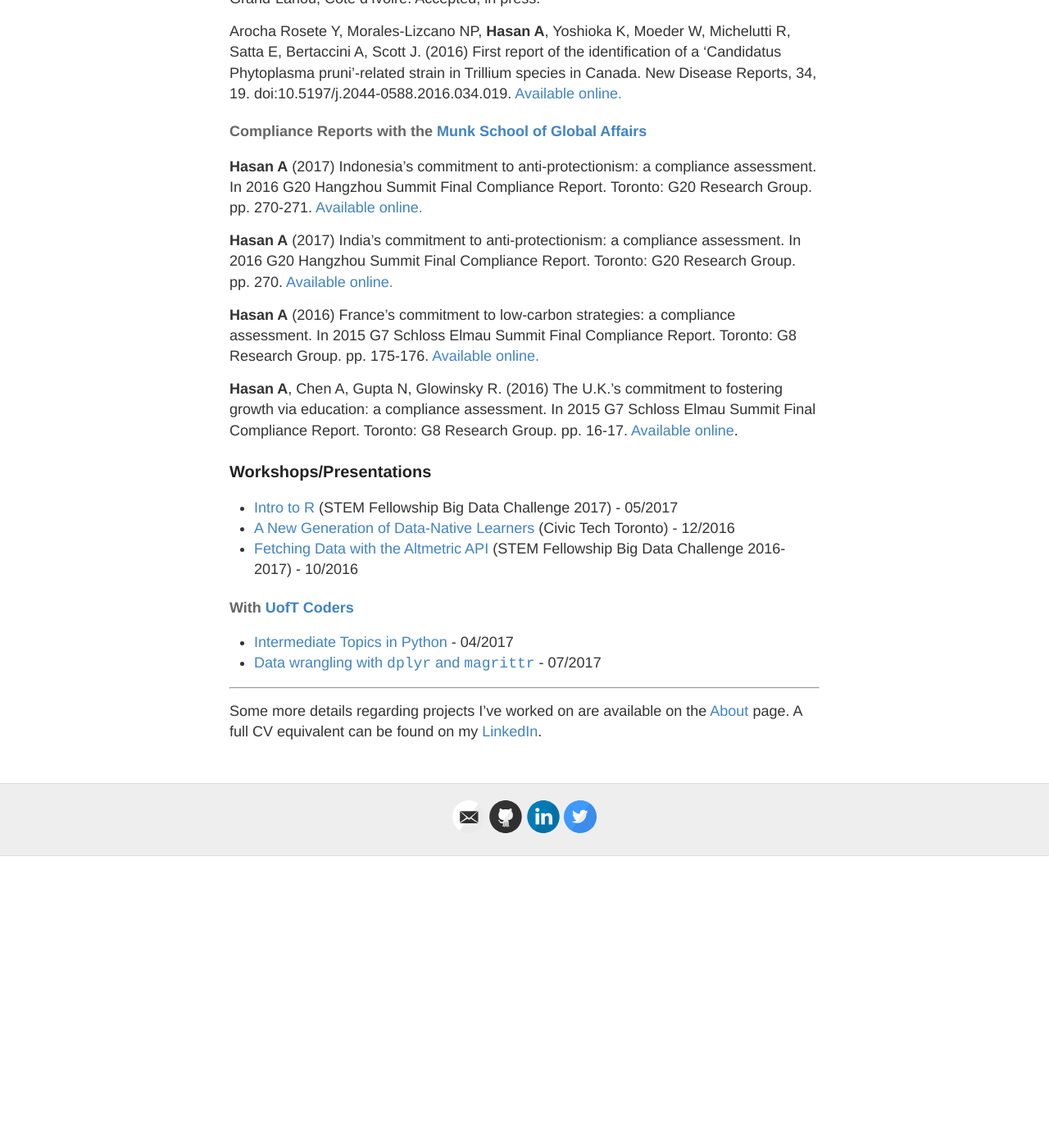
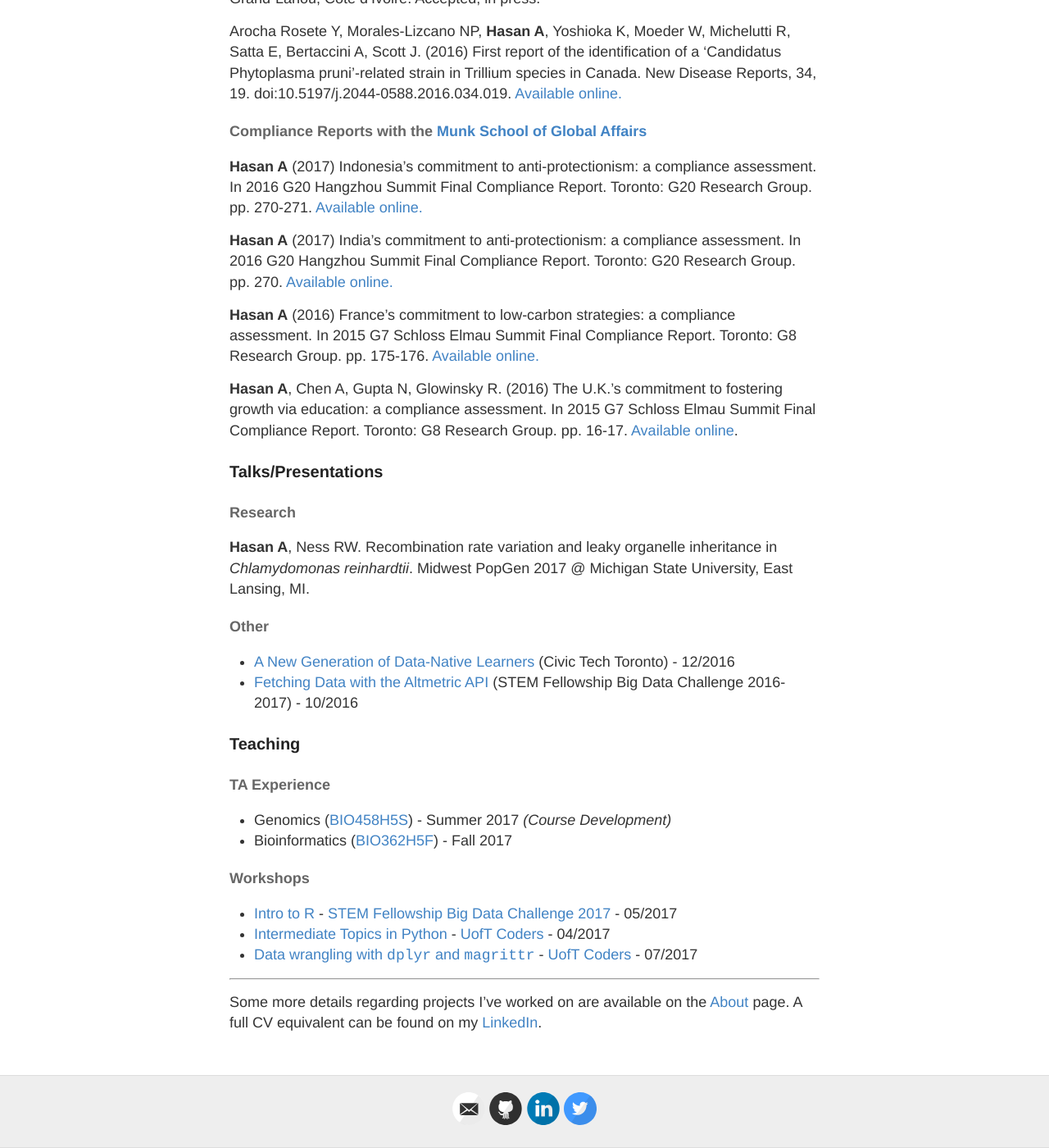
Before and after one commit to aays/site_old, a Jekyll site: the page built from cv.md, in a window 1280 px wide and 1400 px high, scrolled down 656 px. Shown: the whole window at 82% size. Built offline with Jekyll 4.4.1, drawn with Linux system fonts in a browser that asks for light colours; before the commit the page ends 1700 px from its top, so only the background shows below that.

Commit message:
Update cv.md

```diff
--- a/cv.md
+++ b/cv.md
@@ -30,15 +30,29 @@ Arocha Rosete Y, Morales-Lizcano NP, **Hasan A**, Yoshioka K, Moeder W, Michelut
 
 **Hasan A**, Chen A, Gupta N, Glowinsky R. (2016) The U.K.’s commitment to fostering growth via education: a compliance assessment. In 2015 G7 Schloss Elmau Summit Final Compliance Report. Toronto: G8 Research Group. pp. 16-17. [Available online](http://www.g8.utoronto.ca/evaluations/2015compliance-final/index.html).
 
-### Workshops/Presentations
+### Talks/Presentations
 
-- [Intro to R](https://www.youtube.com/watch?v=z_irkhAErvc) (STEM Fellowship Big Data Challenge 2017) - 05/2017
+#### Research
+
+**Hasan A**, Ness RW. Recombination rate variation and leaky organelle inheritance in _Chlamydomonas reinhardtii_. Midwest PopGen 2017 @ Michigan State University, East Lansing, MI.
+
+#### Other
+
 - [A New Generation of Data-Native Learners](https://www.youtube.com/watch?v=yhOrvPaNqRY) (Civic Tech Toronto) - 12/2016
 - [Fetching Data with the Altmetric API](https://www.youtube.com/watch?v=k981sK4ODWI) (STEM Fellowship Big Data Challenge 2016-2017) - 10/2016
 
-#### With [UofT Coders](uoftcoders.github.io)
-- [Intermediate Topics in Python](https://www.youtube.com/watch?v=33Pgx0DlNmo&t=1419s) - 04/2017
-- [Data wrangling with `dplyr` and `magrittr`](https://www.youtube.com/watch?v=qO4ZXzyiulM) - 07/2017
+### Teaching
+
+#### TA Experience
+
+- Genomics ([BIO458H5S](https://student.utm.utoronto.ca/calendar/course_detail.pl?Depart=3&Course=BIO458H5)) - Summer 2017 _(Course Development)_
+- Bioinformatics ([BIO362H5F](https://student.utm.utoronto.ca/calendar/course_detail.pl?Depart=3&Course=BIO362H5)) - Fall 2017
+
+#### Workshops
+
+- [Intro to R](https://www.youtube.com/watch?v=z_irkhAErvc) - [STEM Fellowship Big Data Challenge 2017](https://bigdatachallenge.github.io) - 05/2017
+- [Intermediate Topics in Python](https://www.youtube.com/watch?v=33Pgx0DlNmo&t=1419s) - [UofT Coders](uoftcoders.github.io) - 04/2017
+- [Data wrangling with `dplyr` and `magrittr`](https://www.youtube.com/watch?v=qO4ZXzyiulM) - [UofT Coders](uoftcoders.github.io) - 07/2017
 
 ---
 
```
